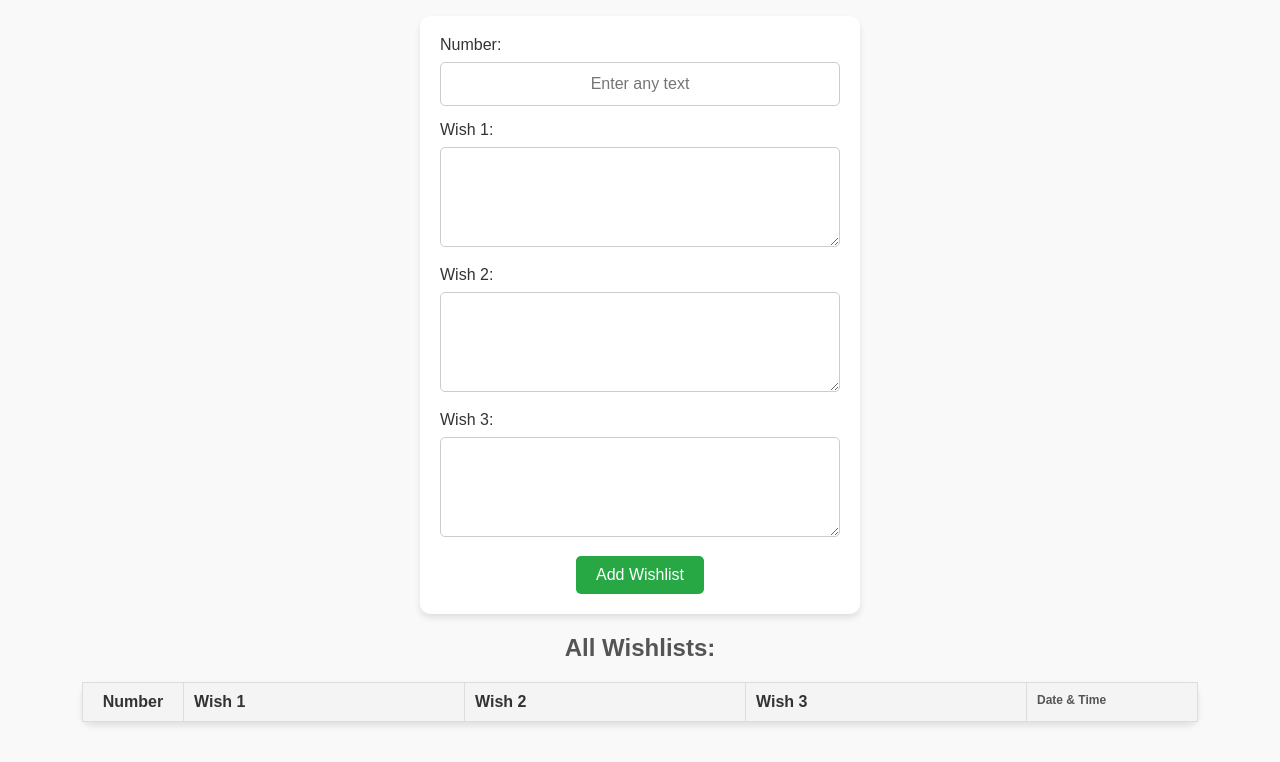
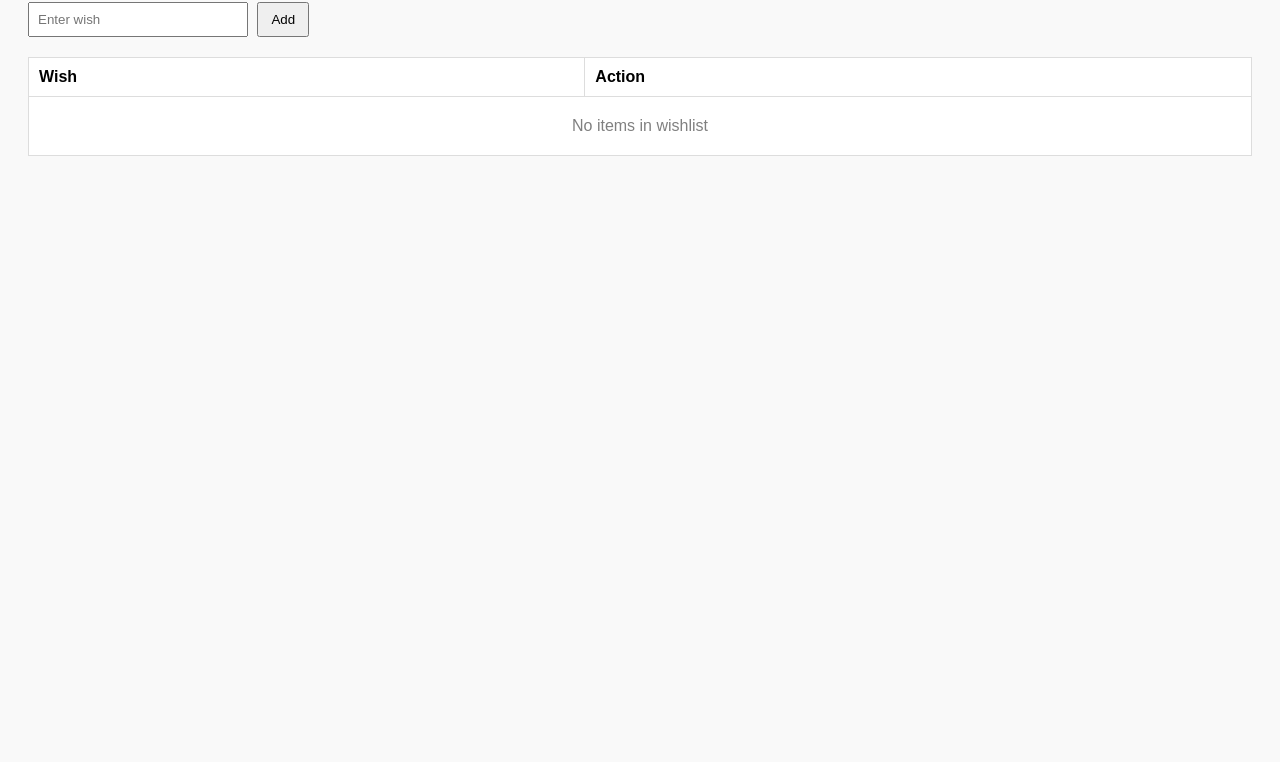
Before and after one commit to Hahaha1238110/MPDWISH, a plain HTML site: page index.html in a window 1280 px wide. Shown: the part 84-846 px from the top of the page. After the commit the page ends 800 px from the top, so only its background shows below. Drawn offline with Linux system fonts and the light colour scheme; no server answers.

Commit message:
Update index.html

```diff
--- a/index.html
+++ b/index.html
@@ -7,214 +7,112 @@
   <style>
     body {
       font-family: Arial, sans-serif;
-      background-color: #f9f9f9;
-      color: #333;
-      margin: 0;
+      background: #f9f9f9;
       padding: 20px;
-      text-align: center;
     }
-
-    h1, h2 {
-      color: #555;
+    h2 {
+      margin-bottom: 10px;
     }
-
-    form {
-      margin: 20px auto;
-      padding: 20px;
-      background-color: #fff;
-      border-radius: 10px;
-      box-shadow: 0 4px 6px rgba(0, 0, 0, 0.1);
-      max-width: 400px;
+    input {
+      padding: 8px;
+      width: 200px;
+      margin-right: 5px;
     }
-
-    label {
-      display: block;
-      font-size: 16px;
-      margin-bottom: 8px;
+    button {
+      padding: 8px 12px;
+      cursor: pointer;
+    }
+    table {
+      width: 100%;
+      margin-top: 20px;
+      border-collapse: collapse;
+      background: #fff;
+    }
+    th, td {
+      padding: 10px;
+      border: 1px solid #ddd;
       text-align: left;
     }
-
-    input[type="text"], textarea {
-      width: 100%;
-      padding: 12px;
-      margin-bottom: 15px;
-      font-size: 16px;
-      border: 1px solid #ccc;
-      border-radius: 5px;
-      box-sizing: border-box;
-    }
-
-    input[type="text"] {
+    .empty {
       text-align: center;
-    }
-
-    textarea {
-      height: 100px;
-      resize: vertical;
-    }
-
-    button {
-      padding: 10px 20px;
-      font-size: 16px;
-      color: #fff;
-      background-color: #28a745;
-      border: none;
-      border-radius: 5px;
-      cursor: pointer;
-    }
-
-    button:hover {
-      background-color: #218838;
-    }
-
-    table {
-      width: 90%;
-      margin: 20px auto;
-      border-collapse: collapse;
-      background-color: #fff;
-      border-radius: 10px;
-      box-shadow: 0 4px 6px rgba(0, 0, 0, 0.1);
-    }
-
-    th, td {
-      padding: 10px;
-      text-align: left;
-      border: 1px solid #ddd;
-      word-wrap: break-word;
-      white-space: pre-wrap;
-      vertical-align: top;
-    }
-
-    th {
-      background-color: #f4f4f4;
-      font-weight: bold;
-    }
-
-    tr:nth-child(even) {
-      background-color: #f9f9f9;
-    }
-
-    th.Number, td.Number {
-      width: 80px;
-      text-align: center;
-    }
-
-    th.date-time, td.date-time {
-      width: 150px;
-      font-size: 12px;
-      color: #555;
+      padding: 20px;
+      color: gray;
     }
   </style>
 </head>
 <body>
 
-  <h1>Submit Your Wishlist</h1>
+  <h2>My Wishlist</h2>
 
-  <form id="wishlistForm" onsubmit="event.preventDefault(); saveWishlist();">
+  <input type="text" id="wishInput" placeholder="Enter wish">
+  <button onclick="addWish()">Add</button>
 
-    <label for="Number">Number:</label>
-    <input type="text" id="Number" placeholder="Enter any text" required>
-
-    <label for="wish1">Wish 1:</label>
-    <textarea id="wish1" required></textarea>
-
-    <label for="wish2">Wish 2:</label>
-    <textarea id="wish2" required></textarea>
-
-    <label for="wish3">Wish 3:</label>
-    <textarea id="wish3" required></textarea>
-
-    <button type="submit">Add Wishlist</button>
-  </form>
-
-  <h2>All Wishlists:</h2>
-
-  <table>
+  <table id="wishTable">
     <thead>
       <tr>
-        <th class="Number">Number</th>
-        <th>Wish 1</th>
-        <th>Wish 2</th>
-        <th>Wish 3</th>
-        <th class="date-time">Date & Time</th>
+        <th>Wish</th>
+        <th>Action</th>
       </tr>
     </thead>
-    <tbody id="wishlistsContainer"></tbody>
+    <tbody id="wishBody">
+      <!-- Dynamic rows go here -->
+    </tbody>
   </table>
 
-  <script type="module">
-    import { initializeApp } from "https://www.gstatic.com/firebasejs/12.6.0/firebase-app.js";
-    import { getDatabase, ref, push, onValue } from "https://www.gstatic.com/firebasejs/12.6.0/firebase-database.js";
+<script>
+  // Load wishlist from localStorage
+  let wishes = JSON.parse(localStorage.getItem("wishes")) || [];
 
-    // Fixed Firebase Config (NO trailing slash /)
-    const firebaseConfig = {
-      apiKey: "AIzaSyB1LyEWBLqJ0awITfLYThWZIkMyBoRnlHk",
-      authDomain: "mpdwish.firebaseapp.com",
-      databaseURL: "https://mpdwish-default-rtdb.firebaseio.com",
-      projectId: "mpdwish",
-      storageBucket: "mpdwish.firebasestorage.app",
-      messagingSenderId: "495928837658",
-      appId: "1:495928837658:web:4e27b376757e260fd773a3"
-    };
+  // Display the wishlist items
+  function renderTable() {
+    const body = document.getElementById("wishBody");
+    body.innerHTML = "";
 
-    // Initialize Firebase
-    const app = initializeApp(firebaseConfig);
-    const db = getDatabase(app);
-    const wishlistRef = ref(db, "wishlists");
+    if (wishes.length === 0) {
+      body.innerHTML = `<tr><td colspan="2" class="empty">No items in wishlist</td></tr>`;
+      return;
+    }
 
-    // Save to Firebase
-    window.saveWishlist = function () {
-      const name = document.getElementById("Number").value.trim();
-      const wish1 = document.getElementById("wish1").value.trim();
-      const wish2 = document.getElementById("wish2").value.trim();
-      const wish3 = document.getElementById("wish3").value.trim();
+    wishes.forEach((wish, index) => {
+      body.innerHTML += `
+        <tr>
+          <td>${wish}</td>
+          <td><button onclick="deleteWish(${index})">Delete</button></td>
+        </tr>
+      `;
+    });
+  }
 
-      if (!name || !wish1 || !wish2 || !wish3) {
-        alert("Please fill in all fields!");
-        return;
-      }
+  // Add a wish
+  function addWish() {
+    const input = document.getElementById("wishInput");
+    const text = input.value.trim();
 
-      const now = new Date();
-      const options = {
-        day: '2-digit', month: 'short', year: 'numeric',
-        hour: '2-digit', minute: '2-digit', hour12: true,
-        timeZone: 'Asia/Manila'
-      };
-      const formattedDate = now.toLocaleString('en-PH', options).replace(",", "");
+    if (!text) {
+      alert("Please enter a wish.");
+      return;
+    }
 
-      push(wishlistRef, { name, wish1, wish2, wish3, timestamp: formattedDate })
-        .then(() => {
-          alert("Wishlist saved!");
-          document.getElementById("wishlistForm").reset();
-        })
-        .catch(err => console.error("Error saving:", err));
-    };
+    wishes.push(text);
+    input.value = "";
+    saveAndUpdate();
+  }
 
-    // Load data real-time
-    onValue(wishlistRef, (snapshot) => {
-      const container = document.getElementById("wishlistsContainer");
-      container.innerHTML = "";
+  // Delete a wish
+  function deleteWish(index) {
+    wishes.splice(index, 1);
+    saveAndUpdate();
+  }
 
-      if (snapshot.exists()) {
-        const data = snapshot.val();
-        for (const key in data) {
-          const item = data[key];
-          container.innerHTML += `
-            <tr>
-              <td class="Number">${item.name}</td>
-              <td>${item.wish1.replace(/\n/g, "<br>")}</td>
-              <td>${item.wish2.replace(/\n/g, "<br>")}</td>
-              <td>${item.wish3.replace(/\n/g, "<br>")}</td>
-              <td class="date-time">${item.timestamp}</td>
-            </tr>
-          `;
-        }
-      } else {
-        container.innerHTML = "<tr><td colspan='5'>No wishlists found.</td></tr>";
-      }
-    });
+  // Save to localStorage and refresh table
+  function saveAndUpdate() {
+    localStorage.setItem("wishes", JSON.stringify(wishes));
+    renderTable();
+  }
 
-  </script>
+  // Initial display
+  renderTable();
+</script>
 
 </body>
 </html>
```
